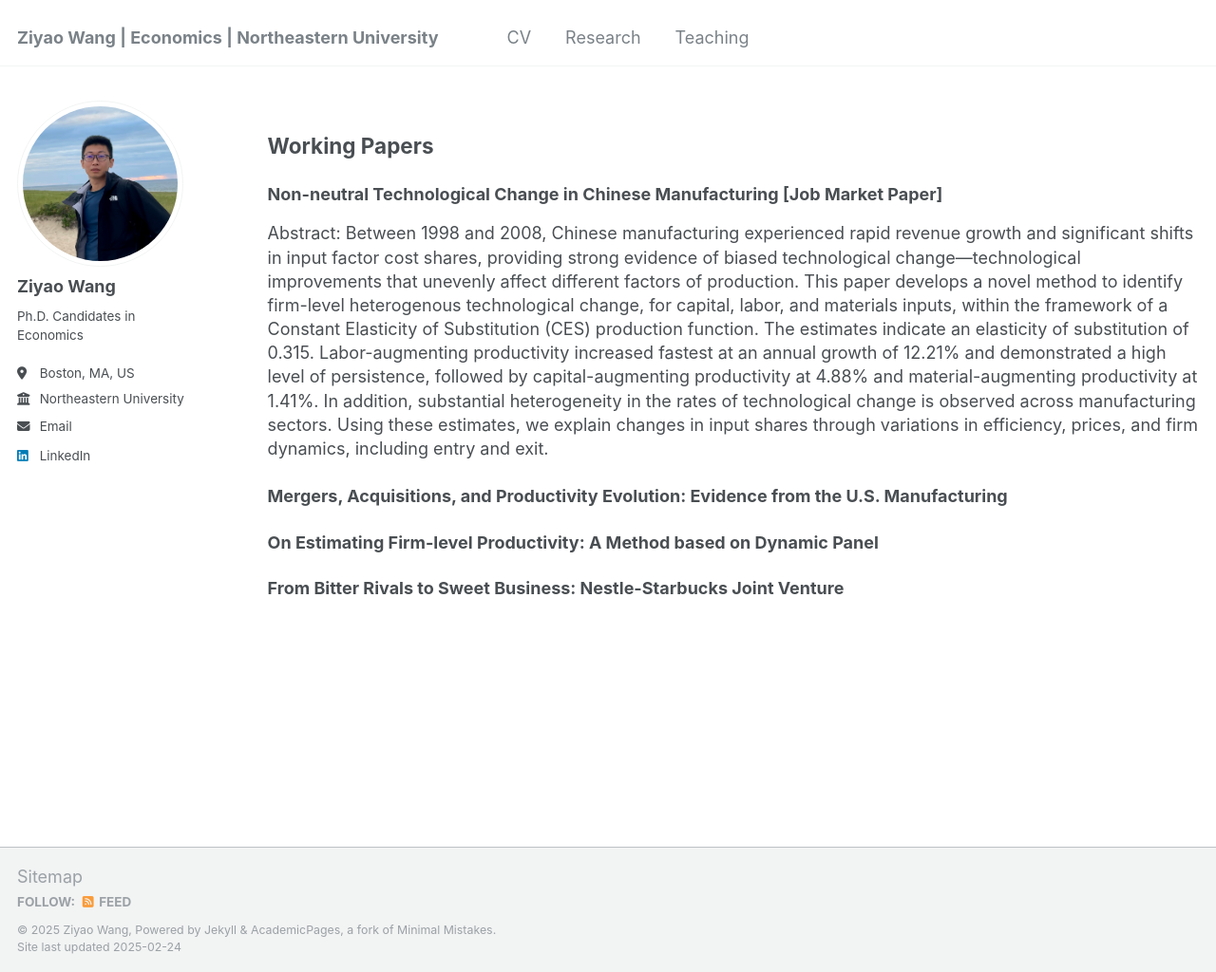
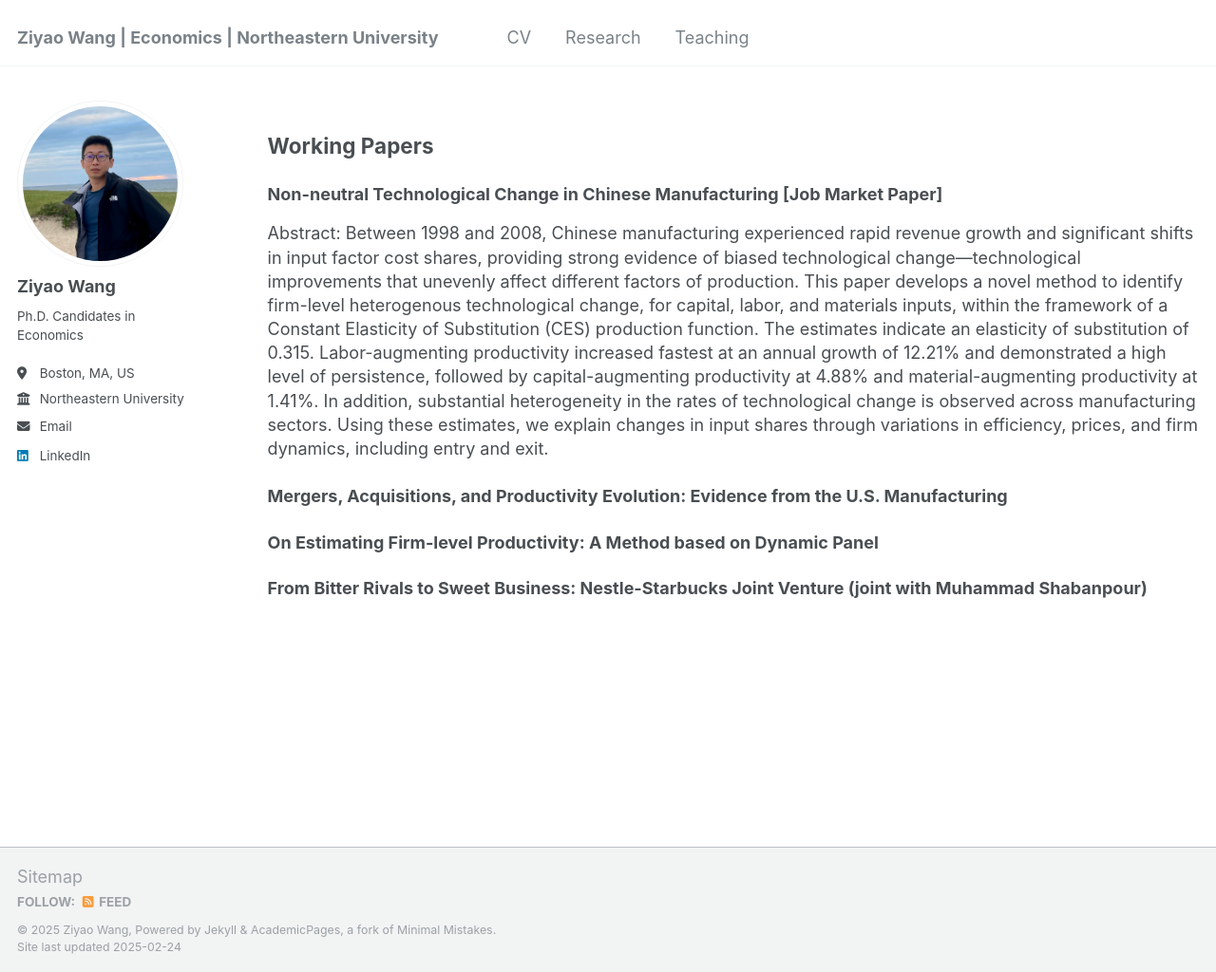
Before and after one commit to ziyaowangecon/ziyaowangecon.github.io, a Jekyll site: the page built from _pages/research.md, in a window 1280 px wide and 1024 px high. Shown: the whole window at 95% size. Built offline with Jekyll 4.4.1, drawn with Linux system fonts in a browser that asks for light colours.

Commit message:
Update research.md

```diff
--- a/_pages/research.md
+++ b/_pages/research.md
@@ -71,4 +71,4 @@ Abstract: Between 1998 and 2008, Chinese manufacturing experienced rapid revenue
 
 ### On Estimating Firm-level Productivity: A Method based on Dynamic Panel
 
-### From Bitter Rivals to Sweet Business: Nestle-Starbucks Joint Venture
+### From Bitter Rivals to Sweet Business: Nestle-Starbucks Joint Venture (joint with Muhammad Shabanpour)
```
